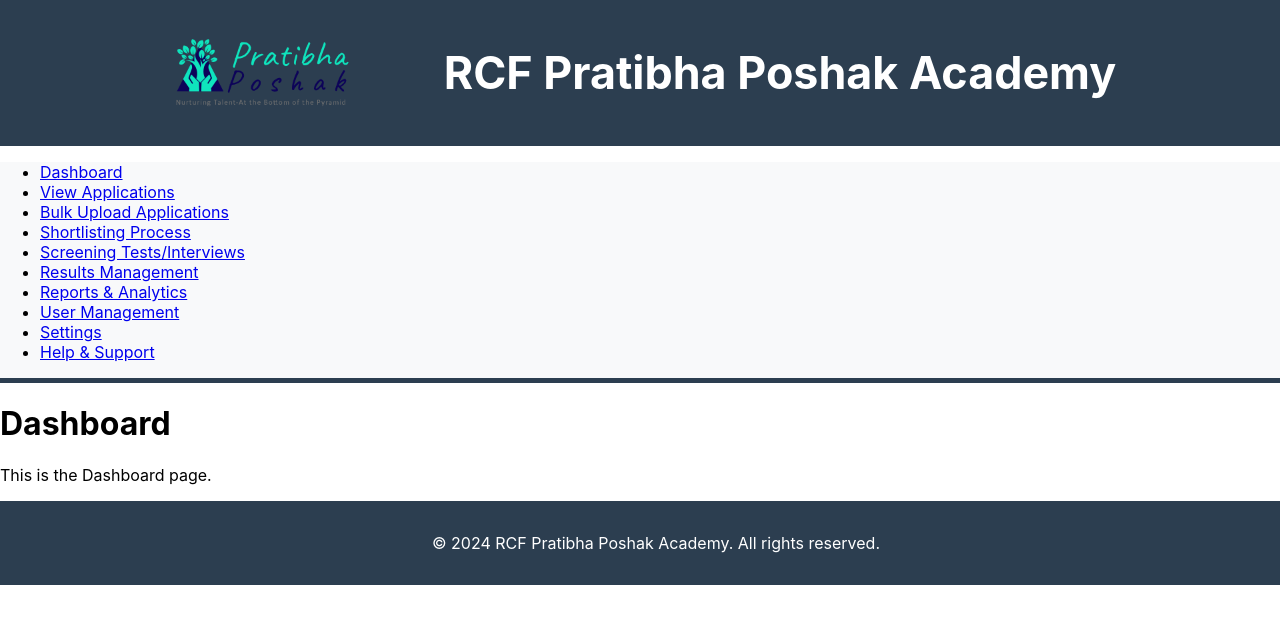
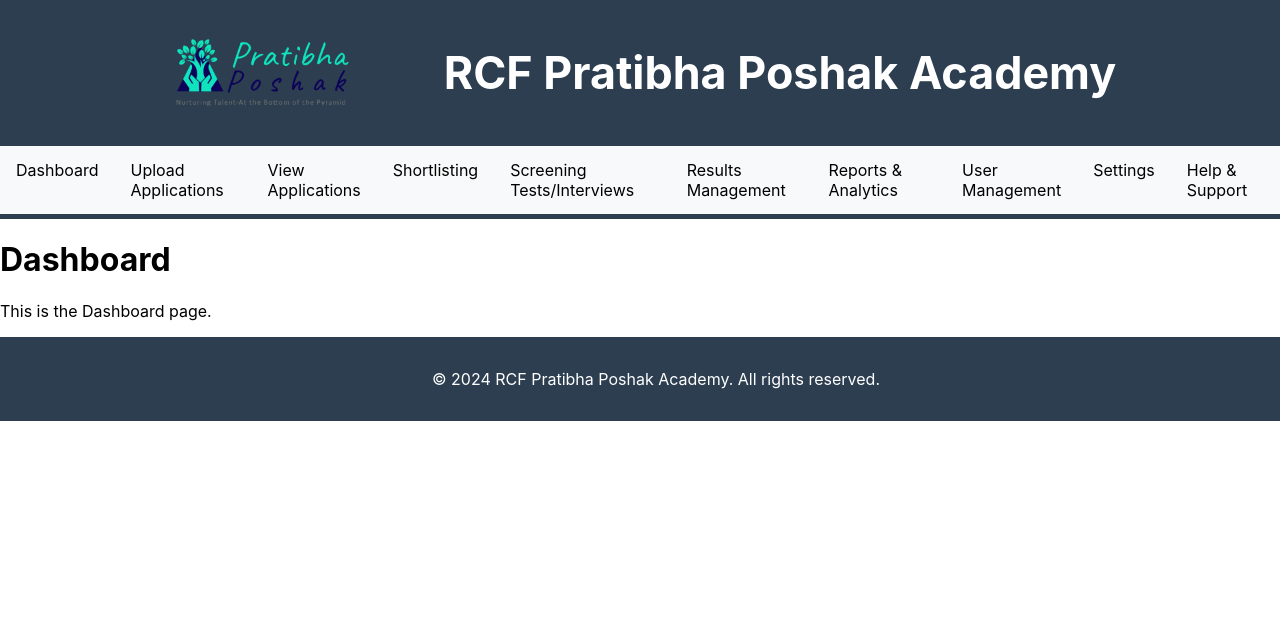
Before and after one commit to vishalvaddar/pratibhaposhak, a React (Create React App) app in the folder my-project/client/: page / in a window 1280 px wide. Shown: the top 624 px of the page. Built offline with nearby package versions, Linux system fonts and the light colour scheme.

Commit message:
updated navbar

```diff
--- a/my-project/client/src/components/Navbar.js
+++ b/my-project/client/src/components/Navbar.js
@@ -1,21 +1,32 @@
-// Navbar.js
 import React from 'react';
 import './Navbar.css';
 
 const Navbar = () => {
   return (
     <nav className="navbar">
-      <ul>
-        <li><a href="/">Dashboard</a></li>
-        <li><a href="/view-applications">View Applications</a></li>
-        <li><a href="/bulk-upload">Bulk Upload Applications</a></li>
-        <li><a href="/shortlisting-process">Shortlisting Process</a></li>
-        <li><a href="/screening-tests">Screening Tests/Interviews</a></li>
-        <li><a href="/results-management">Results Management</a></li>
-        <li><a href="/reports">Reports & Analytics</a></li>
-        <li><a href="/user-management">User Management</a></li>
-        <li><a href="/settings">Settings</a></li>
-        <li><a href="/help-support">Help & Support</a></li>
+      <ul className="navbar-nav">
+        <li className="nav-item"><a href="/">Dashboard</a></li>
+        <li className="nav-item dropdown">
+          <a href="/upload-applications" className="dropbtn">Upload Applications</a>
+          <div className="dropdown-content">
+            <a href="/new-application">New Application</a>
+            <a href="/bulk-upload-applications">Bulk upload Applications</a>
+          </div>
+        </li>
+        <li className="nav-item"><a href="/view-applications">View Applications</a></li>
+        <li className="nav-item dropdown">
+          <a href="/shortlisting" className="dropbtn">Shortlisting</a>
+          <div className="dropdown-content">
+            <a href="/create-shortlisting-criteria">Create Shortlisting Criteria</a>
+            <a href="/generate-shortlist">Generate Shortlist</a>
+          </div>
+        </li>
+        <li className="nav-item"><a href="/screening-tests">Screening Tests/Interviews</a></li>
+        <li className="nav-item"><a href="/results-management">Results Management</a></li>
+        <li className="nav-item"><a href="/reports">Reports & Analytics</a></li>
+        <li className="nav-item"><a href="/user-management">User Management</a></li>
+        <li className="nav-item"><a href="/settings">Settings</a></li>
+        <li className="nav-item"><a href="/help-support">Help & Support</a></li>
       </ul>
     </nav>
   );
```
